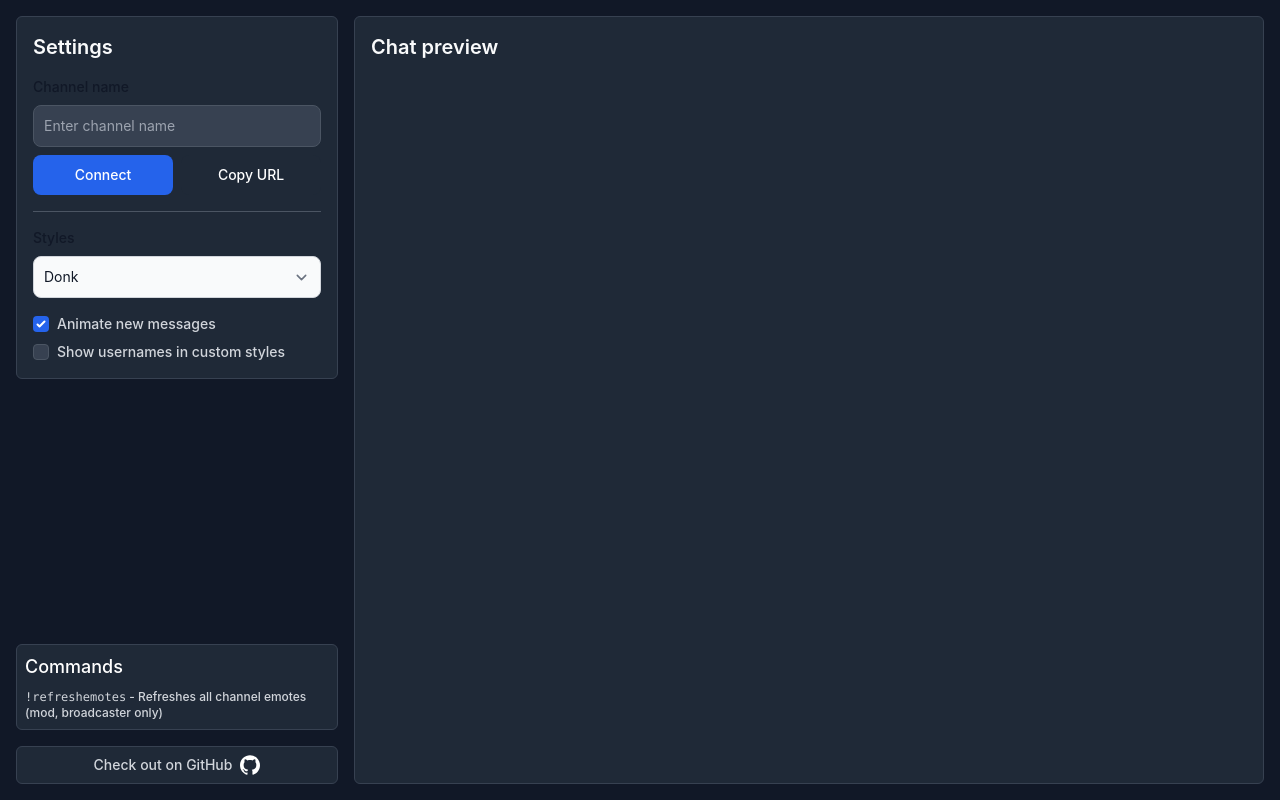
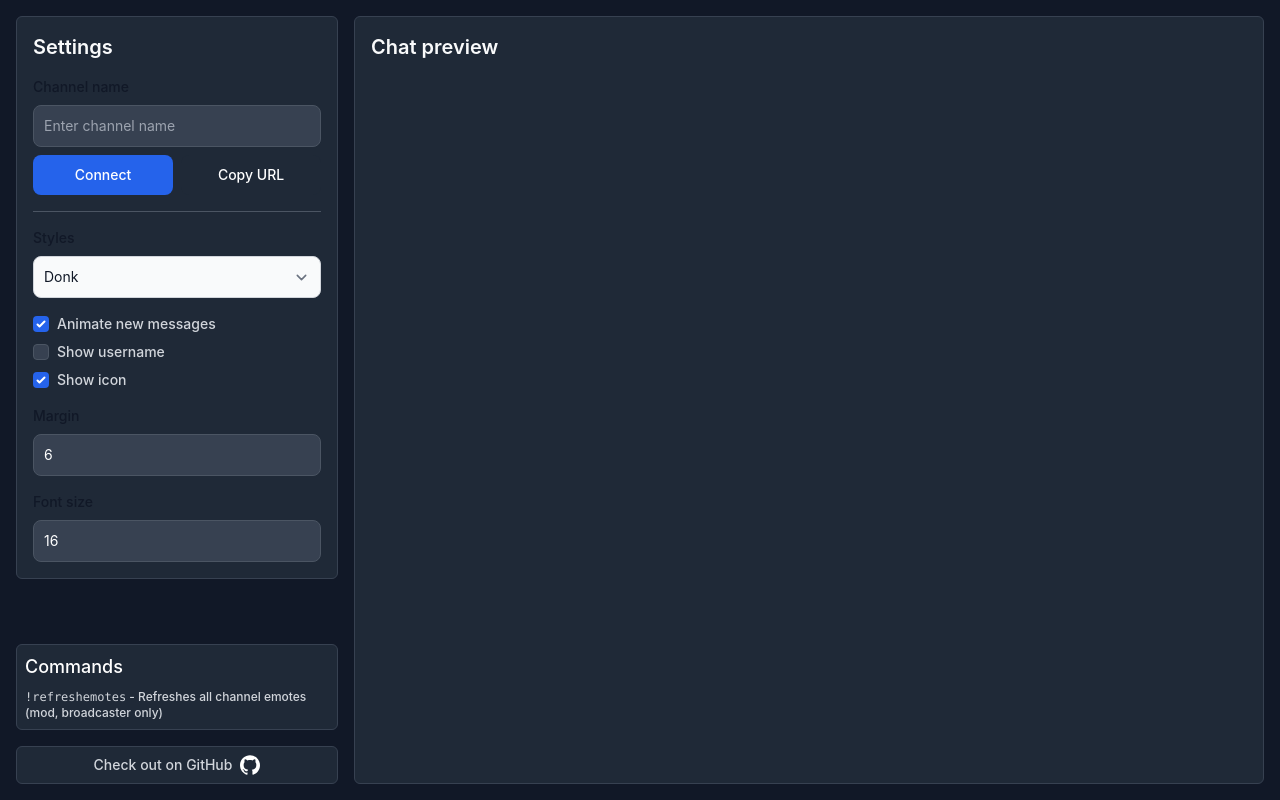
Before and after one commit to rvndl/twitch-chat-overlay, a Next.js app: page / in a window 1280 px wide. Built offline with nearby package versions, Linux system fonts and the light colour scheme.

Commit message:
feat: tweaks

```diff
--- a/src/components/controls.tsx
+++ b/src/components/controls.tsx
@@ -14,6 +14,8 @@ export const Controls = ({ onConnect, onSettingsChange }: Props) => {
     showNames: false,
     style: "donk",
     fontSize: "16",
+    showIcon: true,
+    margin: 6,
   });
 
   useEffect(() => {
@@ -29,8 +31,8 @@ export const Controls = ({ onConnect, onSettingsChange }: Props) => {
     let popoutUrl = `${window.location.href}popout/${channel}/${
       settings.style
     }/${settings.showNames ? 1 : 0}/${settings.animate ? 1 : 0}/${
-      settings.fontSize
-    }`;
+      settings.showNames
+    }/${settings.showIcon ? 1 : 0}/${settings.margin}/${settings.fontSize}`;
 
     navigator.clipboard.writeText(popoutUrl);
 
@@ -58,6 +60,7 @@ export const Controls = ({ onConnect, onSettingsChange }: Props) => {
             placeholder="Enter channel name"
             onChange={(e) => setChannel(e.target.value)}
           />
+
           <div className="grid grid-cols-2 gap-2">
             <button
               type="submit"
@@ -131,9 +134,62 @@ export const Controls = ({ onConnect, onSettingsChange }: Props) => {
             htmlFor="show-names-checkbox"
             className="ml-2 text-sm font-medium text-gray-300"
           >
-            Show usernames in custom styles
+            Show username
           </label>
         </div>
+        <div className="flex items-center">
+          <input
+            id="show-icon-checkbox"
+            type="checkbox"
+            className="w-4 h-4 text-blue-600 bg-gray-700 border-gray-600 rounded focus:ring-blue-600 ring-offset-gray-800 focus:ring-2"
+            checked={settings.showIcon}
+            onChange={() => {
+              setSettings((s) => ({ ...s, showIcon: !s.showIcon }));
+            }}
+          />
+          <label
+            htmlFor="show-icon-checkbox"
+            className="ml-2 text-sm font-medium text-gray-300"
+          >
+            Show icon
+          </label>
+        </div>
+        <label
+          htmlFor="margin-input"
+          className="block mt-2 text-sm font-medium text-gray-900 dark:text-gray-300"
+        >
+          Margin
+        </label>
+        <input
+          type="number"
+          id="margin-input"
+          className=" border outline-none text-sm rounded-lg block w-full p-2.5 bg-gray-700 border-gray-600 placeholder-gray-400 text-white focus:ring-blue-500 focus:border-blue-500"
+          placeholder="Margin"
+          value={settings.margin}
+          min={0}
+          max={100}
+          onChange={(e) =>
+            setSettings((s) => ({ ...s, margin: parseInt(e.target.value) }))
+          }
+        />
+        <label
+          htmlFor="font-size-input"
+          className="block mt-2 text-sm font-medium text-gray-900 dark:text-gray-300"
+        >
+          Font size
+        </label>
+        <input
+          type="number"
+          id="font-size-input"
+          className=" border outline-none text-sm rounded-lg block w-full p-2.5 bg-gray-700 border-gray-600 placeholder-gray-400 text-white focus:ring-blue-500 focus:border-blue-500"
+          placeholder="Margin"
+          value={settings.fontSize}
+          min={8}
+          max={100}
+          onChange={(e) =>
+            setSettings((s) => ({ ...s, fontSize: e.target.value }))
+          }
+        />
       </div>
     </div>
   );
--- a/src/components/message/message-list.tsx
+++ b/src/components/message/message-list.tsx
@@ -9,8 +9,6 @@ interface Props {
   settings: Settings;
 }
 
-const MemoMessageItem = memo(MessageItem);
-
 export const MessageList = ({ messages, settings }: Props) => {
   return (
     <div className="flex flex-col h-full bg-gray-800 border border-gray-700 rounded-md">
@@ -18,11 +16,14 @@ export const MessageList = ({ messages, settings }: Props) => {
       <AnimatePresence>
         <div className="overflow-y-auto overflow-x-hidden h-[95%] mt-auto p-2 justify-end flex flex-col">
           {messages.map((message) => (
-            <MemoMessageItem
+            <MessageItem
               message={message}
               animate={settings.animate}
               showNames={settings.showNames}
+              showIcon={settings.showIcon}
+              margin={settings.margin}
               style={settings.style}
+              fontSize={settings.fontSize}
               key={message.user.id + message.message}
             />
           ))}
--- a/src/components/message/message.tsx
+++ b/src/components/message/message.tsx
@@ -15,6 +15,9 @@ interface Props {
   animate?: boolean;
   style?: Style;
   showNames?: boolean;
+  showIcon?: boolean;
+  margin?: number;
+  fontSize?: string;
 }
 
 export const MessageItem = ({
@@ -22,6 +25,9 @@ export const MessageItem = ({
   animate = true,
   style = "default",
   showNames = true,
+  showIcon = true,
+  fontSize,
+  margin,
 }: Props) => {
   const badges = useContext(BadgesContext);
 
@@ -44,6 +50,8 @@ export const MessageItem = ({
     });
   }, [badges, message]);
 
+  console.log(fontSize);
+
   return (
     <motion.div
       initial={animate && { opacity: 0, transform: "translateX(-10px)" }}
@@ -52,6 +60,7 @@ export const MessageItem = ({
       style={{
         textShadow:
           "0.07em 0 black, 0 0.07em black, -0.07em 0 black, 0 -0.07em black",
+        fontSize: `${fontSize}px`,
         ...(style !== "donkExtra" && {
           WebkitTextStrokeWidth: "0.5px",
           WebkitTextStrokeColor: "rgba(0, 0, 0, 0.75)",
@@ -67,7 +76,12 @@ export const MessageItem = ({
           <DonkExtraStyle message={message} showNames={showNames} />
         ))
         .with("nymn", () => (
-          <NymNStyle message={message} showNames={showNames} />
+          <NymNStyle
+            message={message}
+            showNames={showNames}
+            showIcon={showIcon}
+            margin={margin}
+          />
         ))
         .with("nnys", () => <NNYSStyle message={message} />)
         .otherwise(() => (
--- a/src/components/message/styles/nymn.tsx
+++ b/src/components/message/styles/nymn.tsx
@@ -2,21 +2,28 @@ import { motion } from "framer-motion";
 import { Message } from "../../../interfaces/message";
 import { lightenColor, vanishCommands, shadeColor } from "../../../utils";
 import { MessageWithEmotes } from "../message-emotes";
-import { useMemo } from "react";
 
 interface Props {
   message: Message;
   showNames: boolean;
+  showIcon: boolean;
+  margin?: number;
 }
 
-export const NymNStyle = ({ message: { user, message }, showNames }: Props) => {
+export const NymNStyle = ({
+  message: { user, message },
+  showNames,
+  showIcon,
+  margin = 6,
+}: Props) => {
   const userColor = lightenColor(user.color);
   const shadedColor = shadeColor(userColor, 30);
 
   const vanish = vanishCommands.some((command) => message.includes(command));
 
   return (
-    <div className="flex mb-2">
+    <div className="flex" style={{ marginBottom: `${margin}px` }}>
+      {showIcon && (
         <div
           className="w-8 h-8 shrink-0"
           style={{
@@ -36,6 +43,7 @@ export const NymNStyle = ({ message: { user, message }, showNames }: Props) => {
             className="w-8 h-8 shrink-0"
           />
         </div>
+      )}
       {showNames && (
         <p
           className="flex ml-1 shrink-0"
--- a/src/hooks/use-tmi.ts
+++ b/src/hooks/use-tmi.ts
@@ -7,7 +7,9 @@ interface TmiOptions {
   historySize: number;
 }
 
-export const useTmi = ({ historySize }: TmiOptions = { historySize: 50 }) => {
+export const useTmi = (
+  { historySize }: TmiOptions = { historySize: 1_000 }
+) => {
   const [messages, setMessages] = useState<Message[]>([]);
   const [message, setMessage] = useState<Message>();
   const [resub, setResub] = useState<string>();
--- a/src/interfaces/settings.ts
+++ b/src/interfaces/settings.ts
@@ -3,6 +3,8 @@ export type Style = "default" | "donk" | "donkExtra" | "nymn" | "nnys";
 export interface Settings {
   animate: boolean;
   showNames: boolean;
+  showIcon: boolean;
+  margin: number;
   style: Style;
   fontSize: string;
 }
--- a/src/pages/index.tsx
+++ b/src/pages/index.tsx
@@ -16,6 +16,8 @@ const Home = () => {
     showNames: false,
     style: "default",
     fontSize: "16",
+    margin: 6,
+    showIcon: true,
   });
   const { messages, connect } = useTmi();
   const { emotes, fetch: fetchEmotes } = useEmotes();
--- a/src/pages/popout/[[...settings]].tsx
+++ b/src/pages/popout/[[...settings]].tsx
@@ -9,7 +9,6 @@ import { useEmotes } from "../../hooks/use-emotes";
 import { useTmi } from "../../hooks/use-tmi";
 import { Style } from "../../interfaces/settings";
 import { isModOrBroadcasterOrIsPermitted } from "../../utils";
-import { SystemMessage } from "../../components/system-message";
 import Fireworks, { FireworksHandlers } from "@fireworks-js/react";
 
 function getPopoutSetting<T>(
@@ -30,10 +29,22 @@ const Popout = () => {
   const { settings } = router.query;
 
   const streamer = getPopoutSetting<string>(settings, 0, "");
+
   const style = getPopoutSetting<Style>(settings, 1, "default");
+
   const showNames = getPopoutSetting<string>(settings, 2, "0");
+
   const animate = getPopoutSetting<string>(settings, 3, "0");
+
+  const showIcon = getPopoutSetting<string>(settings, 4, "0");
+
+  const margin = getPopoutSetting<string>(settings, 5, "6");
+
+  const fontSize = getPopoutSetting<string>(settings, 7, "6");
+
   const fireworksRef = useRef<FireworksHandlers>(null);
+
+  console.log(settings, fontSize);
 
   useEffect(() => {
     if (!streamer) return;
@@ -76,6 +87,8 @@ const Popout = () => {
     console.log("resub");
   }, [resub]);
 
+  console.log(settings);
+
   return (
     <>
       <BadgesContext.Provider value={badges}>
@@ -87,6 +100,9 @@ const Popout = () => {
                   message={message}
                   animate={animate === "1"}
                   showNames={showNames === "1"}
+                  showIcon={showIcon === "1"}
+                  fontSize={fontSize}
+                  margin={parseInt(margin)}
                   style={style}
                   key={message.user.id + message.message}
                 />
```
Lines whose indentation alone changed are shown as unchanged.
